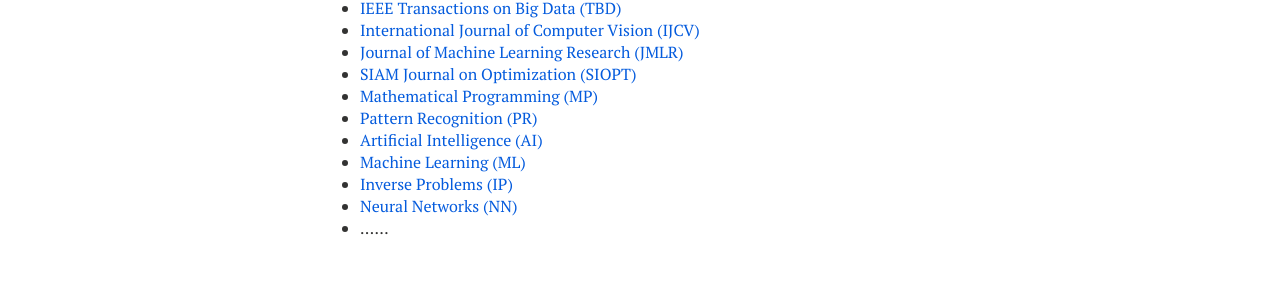
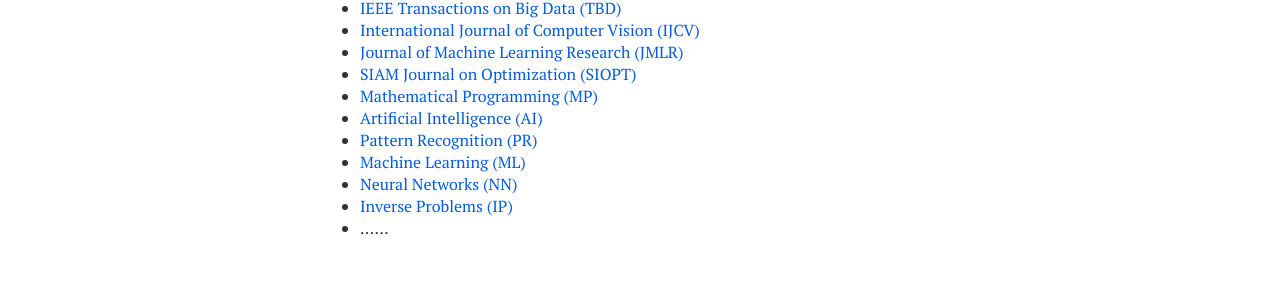
Before and after one commit to xianchaoxiu/xianchaoxiu.github.io, a Jekyll site: the page built from activities/index.md, in a window 1280 px wide. Shown: the part 759-1064 px from the top of the page. Built offline with Jekyll 4.4.1, drawn with Linux system fonts in a browser that asks for light colours; nearby versions of some CDN libraries.

Commit message:
Update index.md

```diff
--- a/activities/index.md
+++ b/activities/index.md
@@ -41,9 +41,9 @@ share: false
 * <a href="https://www.jmlr.org" class="textlink" target="_blank">Journal of Machine Learning Research  (JMLR)</a> <br>
 * <a href="https://www.siam.org/publications/siam-journals/siam-journal-on-optimization/" class="textlink" target="_blank">SIAM Journal on Optimization (SIOPT)</a> <br>
 * <a href="https://link.springer.com/journal/10107" class="textlink" target="_blank">Mathematical Programming (MP)</a> <br>
+* <a href="https://www.sciencedirect.com/journal/artificial-intelligence" class="textlink" target="_blank">Artificial Intelligence (AI)</a> <br>
 * <a href="https://www.sciencedirect.com/journal/pattern-recognition" class="textlink" target="_blank">Pattern Recognition (PR)</a> <br>
-* <a href="https://www.sciencedirect.com/journal/artificial-intelligence" class="textlink" target="_blank">Artificial Intelligence (AI)</a> <br>
 * <a href="https://link.springer.com/journal/10994" class="textlink" target="_blank">Machine Learning (ML)</a> <br>
+* <a href="https://www.sciencedirect.com/journal/neural-networks" class="textlink" target="_blank">Neural Networks (NN)</a> <br>
 * <a href="https://iopscience.iop.org/journal/0266-5611" class="textlink" target="_blank">Inverse Problems (IP)</a> <br>
-* <a href="https://www.sciencedirect.com/journal/neural-networks" class="textlink" target="_blank">Neural Networks (NN)</a> <br>
 * ......
```
